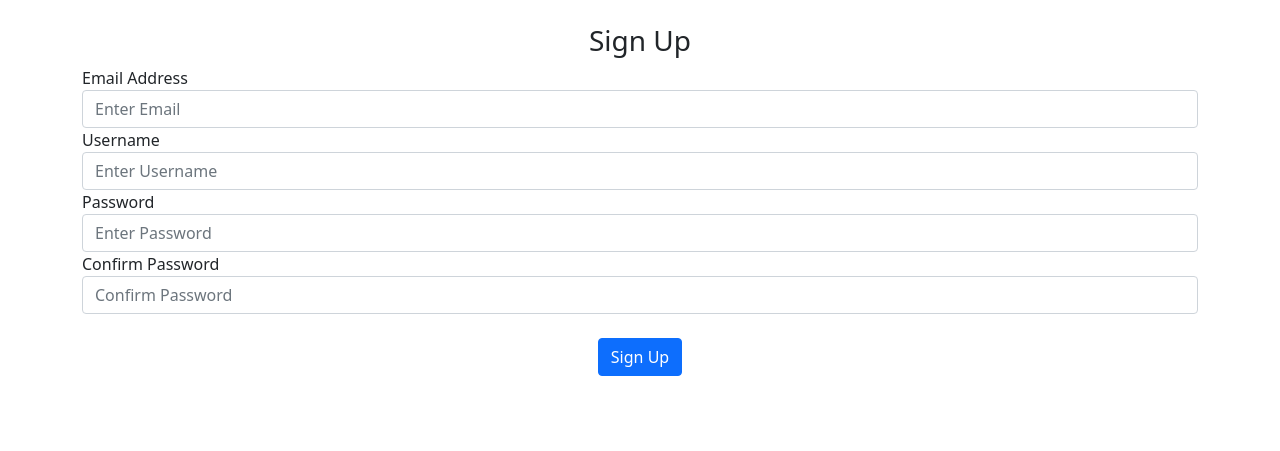
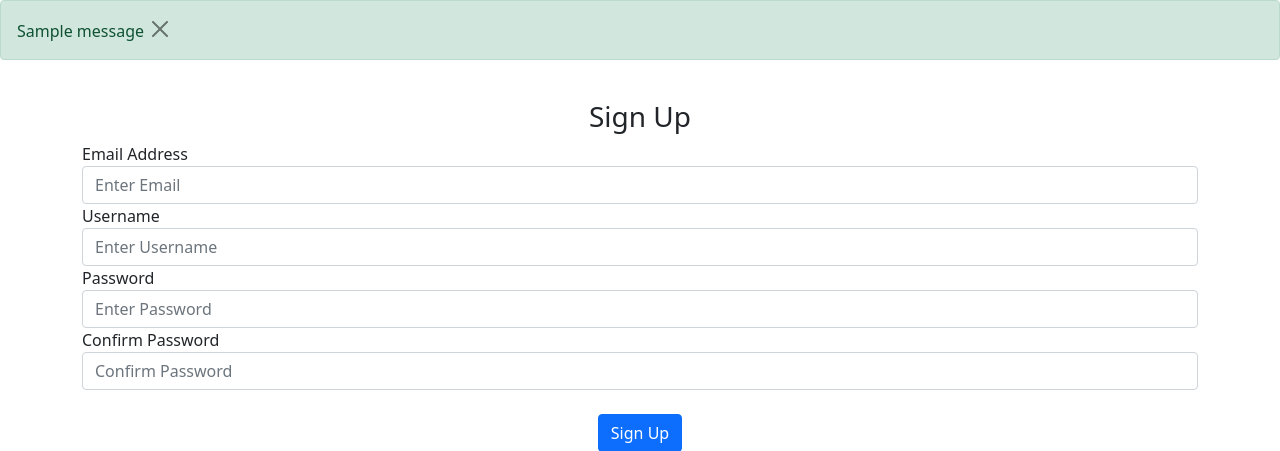
Before and after one commit to saradevereux/eighty_six-d, a Flask app: page /signup in a window 1280 px wide. Shown: the part 56-507 px from the top of the page. Run offline with Flask 2, Linux system fonts and the light colour scheme; tables that the repository leaves empty hold one stand-in row (values such as "Sample post"); one stand-in notice (Sample message) is shown.

Commit message:
signup functionality

```diff
--- a/website/auth.py
+++ b/website/auth.py
@@ -1,15 +1,27 @@
 from flask import Blueprint, render_template, redirect, url_for, request, flash
 from . import db
 from .models import User
-from flask_login import login_user, logout_user, login_required
+from flask_login import login_user, logout_user, login_required, current_user
 from werkzeug.security import generate_password_hash, check_password_hash
 
 auth = Blueprint("auth", __name__)
 
 @auth.route("/login", methods=['GET', 'POST'])
 def login():
-    email = request.form.get("email")
-    password = request.form.get("password")
+    if request.method == "POST":
+        email = request.form.get("email")
+        password = request.form.get("password")
+
+        user = User.query.filter_by(email=email).first()
+        if user:
+            if check_password_hash(user.password, password):
+                flash("Logged in!", category="success")
+                login_user(user, remember=True)
+                return redirect(url_for("views.home"))
+            else:
+                flash("Password is incorrect", category="error")
+        else:
+            flash("Email does not exist", category="error")
     return render_template("login.html")
 
 @auth.route("/signup", methods=['GET', 'POST'])
@@ -34,8 +46,9 @@ def sign_up():
             flash("Passwords is too short", category="error")
         else:
             new_user = User(email=email, username=username, password=generate_password_hash(password1, method="sha256"))
-            db.dession.add(new_user)
+            db.session.add(new_user)
             db.session.commit()
+            login_user(new_user, remember=True)
             flash("User created")
             return redirect(url_for("views.home"))
 
@@ -45,5 +58,7 @@ def sign_up():
 
 
 @auth.route("/logout")
+@login_required
 def logout():
+    logout_user()
     return redirect(url_for("views.home"))
--- a/website/templates/base.html
+++ b/website/templates/base.html
@@ -20,6 +20,23 @@
             </div>
         </div>
     </nav>
+    {% with messages = get_flashed_messages(with_categories=True) %}
+        {% if messages %}
+            {% for category, message in messages %}
+                {% if category == "error" %}
+                    <div class="alert alert-danger alert-dismissable fade show" role="alert">
+                        {{ message }}
+                        <button type="button" class="btn-close" data-bs-dismiss="alert"></button>
+                    </div>
+                {% else %}
+                <div class="alert alert-success alert-dismissable fade show" role="alert">
+                    {{ message }}
+                    <button type="button" class="btn-close" data-bs-dismiss="alert"></button>
+                </div>
+                {% endif %}
+            {% endfor %}
+        {% endif %}
+    {% endwith %}
     <div class="container">{% block content %}{% endblock %}</div>
     <script
     src="https://cdn.jsdelivr.net/npm/bootstrap@5.1.3/dist/js/bootstrap.bundle.min.js"
```
